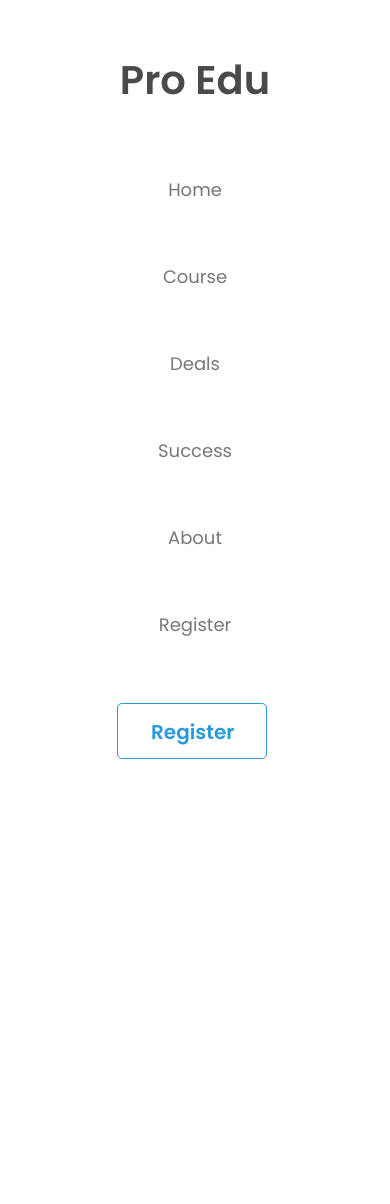
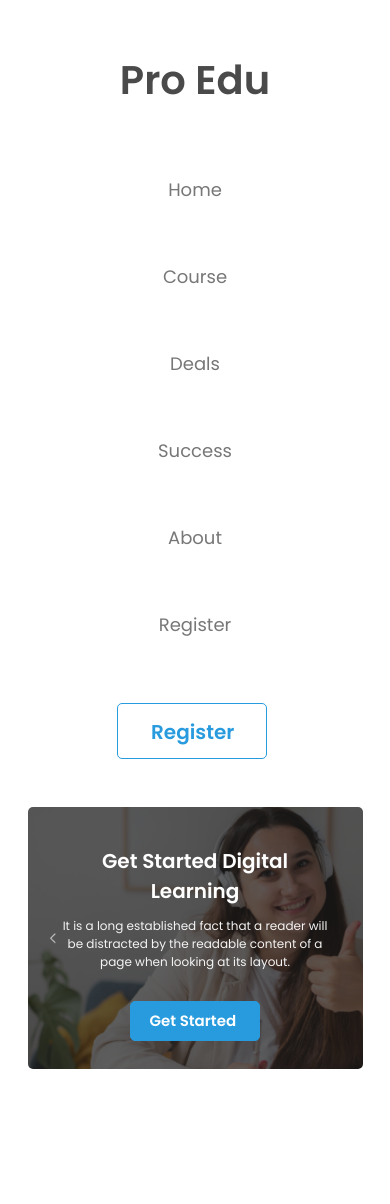
Before and after one commit to abufaisal580/digital-learn, a plain HTML site: page index.html in a window 390 px wide. Before the commit the page ends 844 px from the top, so only its background shows below. Drawn offline with Linux system fonts and the light colour scheme.

Commit message:
bannar added

```diff
--- a/index.html
+++ b/index.html
@@ -32,5 +32,26 @@
 </div>
     </header>
     <!-- <section-start>.......................</section-start> -->
+    <section class="bannar-one">
+<div class="container">
+   <div class="coontainer-two">
+    <div id="bannar-one-id">
+      <div class="extra-div">
+        <div class="bannar-headding">
+            <h1>Get Started Digital Learning</h1>
+        </div>
+        <div class="bannar-para">
+            <p>It is a long established fact that a reader will be distracted by the readable content of a page when looking at its layout.</p>
+        </div>
+        <div class="buttoon">
+            <div class="bannar-btn">
+                <a href="#">Get Started</a>
+            </div>
+        </div>
+    </div>
+      </div>
+   </div>
+</div>
+    </section>
 </body>
 </html>
--- a/style.css
+++ b/style.css
@@ -59,6 +59,79 @@ text-decoration: none;
 width: 84px;
 height: 30px;
 }
+#bannar-one-id{
+    background-image: url(img/bannar-girl.png) ;
+    background-size: cover;
+    background-repeat: no-repeat;
+    height: 700px;
+    border-radius: 5px;
+    margin-top: 48px;
+
+
+
+}
+.bannar-headding{
+    width: 632px;
+    margin: 0 auto;
+    padding-top: 182px;
+
+
+}
+.bannar-headding h1{
+color: #FFF;
+text-align: center;
+font-family: Poppins;
+font-size: 65px;
+font-style: normal;
+font-weight: 600;
+
+
+
+
+
+}
+.bannar-para{
+    width: 661px;
+    margin: 0 auto;
+    padding-top: 20px;
+}
+.bannar-para p{
+color: var(--Dark-07, #F4F4F4);
+text-align: center;
+font-family: Poppins;
+font-size: 18px;
+font-style: normal;
+font-weight: 400;
+
+}
+.buttoon{
+    width: 183px;
+    margin: 0 auto;
+    margin-top: 30px;
+}
+.bannar-btn{
+    width: 182px;
+    height: 56px;
+    display: inline-flex;
+    padding: 13px 33px;
+    border-radius: 5px;
+    border: 1px solid #289BDE;
+    background: #289BDE;
+
+
+
+
+}
+.bannar-btn a{
+color: #FFF;
+
+font-family: Poppins;
+font-size: 20px;
+font-style: normal;
+font-weight: 400;
+line-height: normal;
+text-decoration: none;
+}
 
 
 
@@ -70,6 +143,10 @@ height: 30px;
 @media only screen and (max-width: 600px) and (min-width: 300px){
 .container{
     width: 100%;
+    margin: 0 auto;
+}
+.coontainer-two{
+    width: 335px;
     margin: 0 auto;
 }
     #pro-edu{
@@ -99,6 +176,84 @@ height: 30px;
        margin-left: 30%;
 
         }
+        #bannar-one-id{
+            background-image: url(img/bannar-girl.png) ;
+            background-size: cover;
+            background-repeat: no-repeat;
+            width:100%;
+            height: 262px;
+            border-radius: 5px;
+            margin-top: 48px;
+
+
+
+        }
+        .extra-div{
+            padding-bottom: 163px;
+        }
+        .bannar-headding{
+            width: 230px;
+            height: 60px;
+            margin: 0 auto;
+            padding-top: 39px;
+
+
+        }
+        .bannar-headding h1{
+            color: #FFF;
+            text-align: center;
+            font-family: Poppins;
+            font-size: 20px;
+            font-style: normal;
+            font-weight: 600;
+
+
+        }
+        .bannar-para{
+            width: 274px;
+            height: 54px;
+            margin: 0 auto;
+            margin-top: 30px;
+        }
+        .bannar-para p{
+            color: var(--Dark-07, #F4F4F4);
+            text-align: center;
+            font-family: Poppins;
+            font-size: 12px;
+            font-style: normal;
+            font-weight: 400;
+            line-height: normal;
+
+        }
+        .buttoon{
+            width: 131px;
+            margin: 0 auto;
+            margin-top: 30px;
+        }
+        .bannar-btn{
+            width: 130px;
+            height: 40px;
+            display: inline-flex;
+            padding: 7px 18px 9px 19px;
+            border-radius: 5px;
+            border: 1px solid #289BDE;
+            background: #289BDE;
+            margin-top: 20px;
+
+
+
+
+        }
+        .bannar-btn a{
+            color: #FFF;
+            text-align: center;
+            font-family: Poppins;
+            font-size: 15px;
+            font-style: normal;
+            font-weight: 600;
+            line-height: normal;
+        }
+
 
 
 }
```
Also changed, not shown: img/bannar-girl.png (added).
